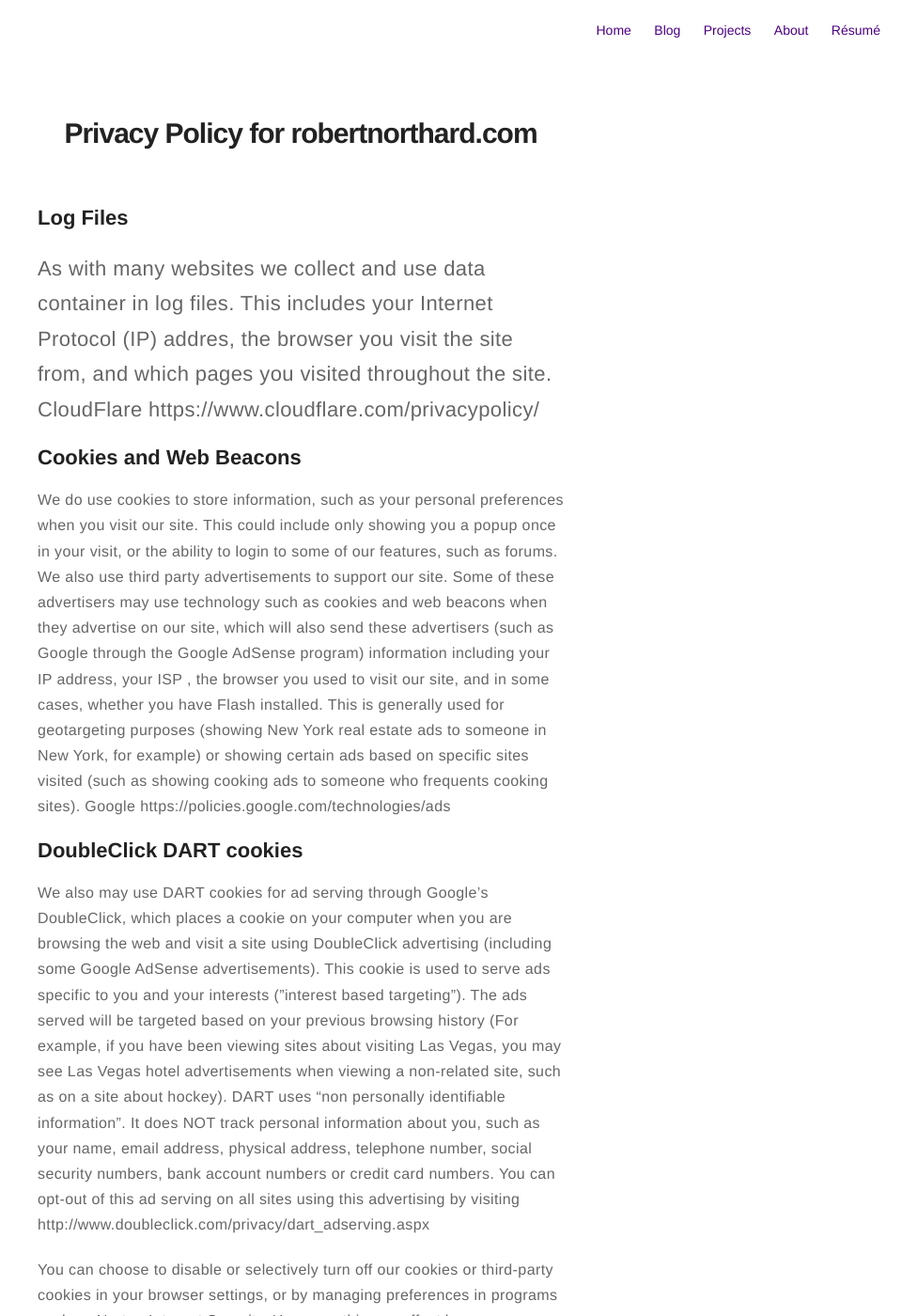
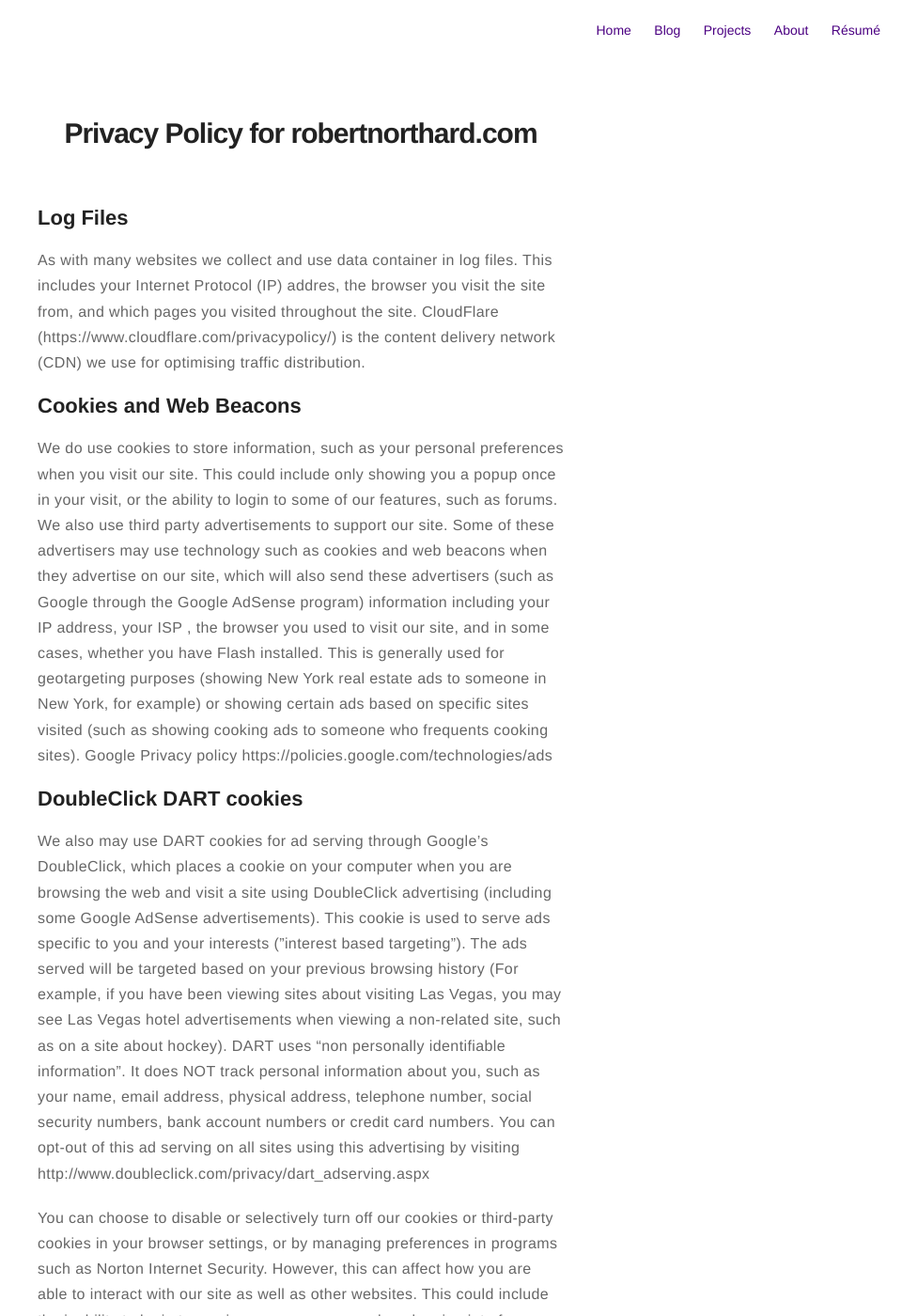
Before and after one commit to RobertNorthard/robertnorthard.github.io, a Jekyll site: the page built from privacy-policy.md, in a window 1280 px wide and 1400 px high. Shown: the whole window at 94% size, without its empty margins (320-1280 px from the left). Built offline with Jekyll 4.4.1, drawn with Linux system fonts in a browser that asks for light colours.

Commit message:
added privacy statement

```diff
--- a/privacy-policy.md
+++ b/privacy-policy.md
@@ -5,13 +5,12 @@ layout: page
 
 <h1> Privacy Policy for robertnorthard.com</h1>
 
-<h2>Log Files<h2>
+<h2>Log Files</h2>
 
 <p>
 As with many websites we collect and use data container in log files. This includes your Internet Protocol (IP) addres, the browser you visit the site from, and which pages you visited throughout the site.
 
-CloudFlare
-https://www.cloudflare.com/privacypolicy/
+CloudFlare (https://www.cloudflare.com/privacypolicy/) is the content delivery network (CDN) we use for optimising traffic distribution.
 
 </p>
 
@@ -20,10 +19,7 @@ https://www.cloudflare.com/privacypolicy/
 <p>
 We do use cookies to store information, such as your personal preferences when you visit our site.  This could include only showing you a popup once in your visit, or the ability to login to some of our features, such as forums.
 
-We also use third party advertisements to support our site.  Some of these advertisers may use technology such as cookies and web beacons when they advertise on our site, which will also send these advertisers (such as Google through the Google AdSense program) information including your IP address, your ISP , the browser you used to visit our site, and in some cases, whether you have Flash installed.  This is generally used for geotargeting purposes (showing New York real estate ads to someone in New York, for example) or showing certain ads based on specific sites visited (such as showing cooking ads to someone who frequents cooking sites).
-
-Google
-https://policies.google.com/technologies/ads
+We also use third party advertisements to support our site.  Some of these advertisers may use technology such as cookies and web beacons when they advertise on our site, which will also send these advertisers (such as Google through the Google AdSense program) information including your IP address, your ISP , the browser you used to visit our site, and in some cases, whether you have Flash installed.  This is generally used for geotargeting purposes (showing New York real estate ads to someone in New York, for example) or showing certain ads based on specific sites visited (such as showing cooking ads to someone who frequents cooking sites). Google Privacy policy https://policies.google.com/technologies/ads
 
 </p>
 
```
